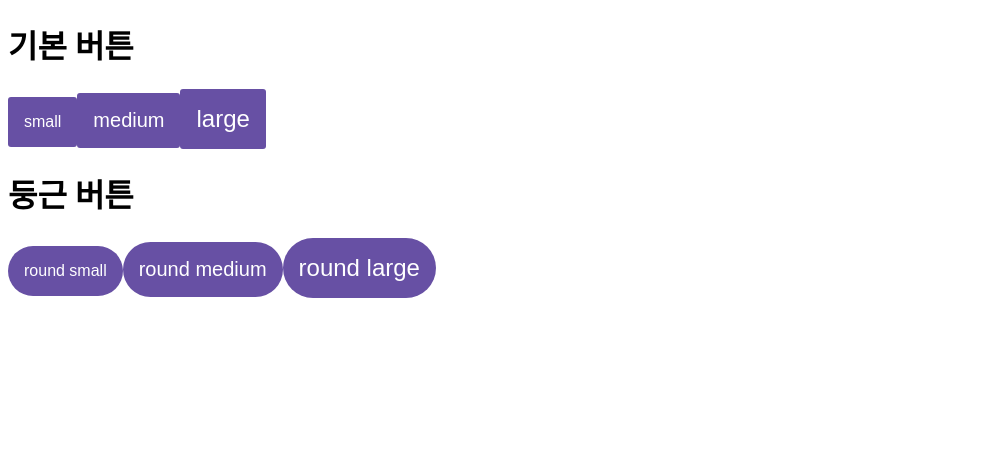
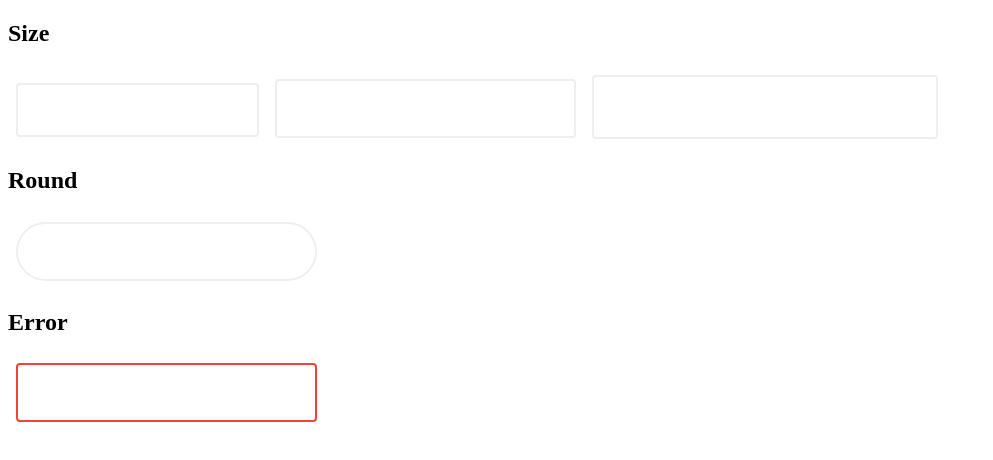
Before and after one commit to BZzzzi/react-study, a React (Vite) app: page / in a window 1280 px wide. Shown: the top 460 px of the page, without its empty margins (0-993 px from the left). Built offline with nearby package versions, Linux system fonts and the light colour scheme.

Commit message:
[Styled Components] 연습 예시

```diff
--- a/src/App.jsx
+++ b/src/App.jsx
@@ -1,29 +1,23 @@
 import styled from "styled-components";
-import Button from "./Button";
+import Input from "./Input";
 
 const Container = styled.div`
-  ${Button} {
-    margin: 10px;
+  ${Input} {
+    margin: 8px;
   }
 `;
 
 function App() {
   return (
     <Container>
-      <h1>기본 버튼</h1>
-      <Button size="small">small</Button>
-      <Button size="medium">medium</Button>
-      <Button size="large">large</Button>
-      <h1>둥근 버튼</h1>
-      <Button size="small" round>
-        round small
-      </Button>
-      <Button size="medium" round>
-        round medium
-      </Button>
-      <Button size="large" round>
-        round large
-      </Button>
+      <h2>Size</h2>
+      <Input size="small" />
+      <Input size="medium" />
+      <Input size="large" />
+      <h2>Round</h2>
+      <Input round />
+      <h2>Error</h2>
+      <Input error />
     </Container>
   );
 }
--- a/src/Input.js
+++ b/src/Input.js
@@ -1,14 +1,19 @@
 import styled from "styled-components";
 
+const SIZES = {
+  large: 24,
+  medium: 20,
+  small: 16,
+};
+
 const Input = styled.input`
-  border: 2px solid #eeeeee;
-  border-radius: 4px;
+  border: 2px solid ${({ error }) => (error ? `#f44336` : `#eeeeee`)};
   outline: none;
   padding: 16px;
-
+  font-size: ${({ size }) => SIZES[size] ?? SIZES["medium"]}px;
+  border-radius: ${({ round }) => (round ? `9999px` : `4px`)};
   &:focus {
-    border-color: #7760b4;
-  }
+    border-color: ${({ error }) => (error ? `#f44336` : `#7760b4`)};
 `;
 
 export default Input;
```
